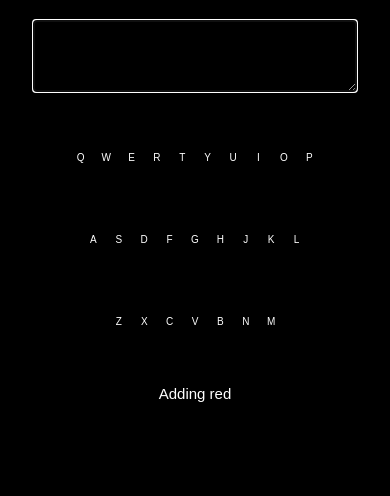
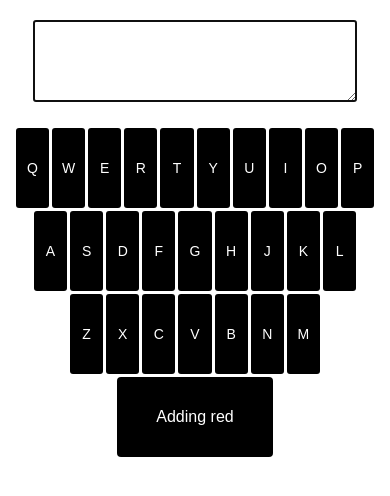
Before and after one commit to AutumnBasinger/colorkeys, a React (Create React App) app: page / in a window 390 px wide. Shown: the top 496 px of the page. Built offline with nearby package versions, Linux system fonts and the light colour scheme.

Commit message:
Update key resizes

```diff
--- a/src/App.css
+++ b/src/App.css
@@ -10,7 +10,7 @@
 .keyStyle {
   width: 80px;
   height: 80px;
-  margin: 3px;
+  margin: 2.5px;
   font-size: 25px;
   color: white;
   border: none;
@@ -20,7 +20,7 @@
 .spaceStyle {
   width: 360px;
   height: 80px;
-  margin: 3px;
+  margin: 2.5px;
   border-radius: 8px;
   font-size: 25px;
   color: white;
@@ -30,62 +30,54 @@
 
 .textStyle {
   height: 70px;
-  width: 80%;
+  width: 750px;
   padding: 5px;
   margin: 20px;
   font-size: 16px;
 }
 
-@media (max-width: 950px) {
+@media (max-width: 900px) {
   .keyStyle {
-    width: 6%;
-    margin: 2px;
+    width: 8.5%;
     border-radius: 6px;
-    font-size: 20px;
+    font-size: 22px;
   }
   .spaceStyle {
-    width: 30%;
-    height: 60px;
-    margin: 2px;
+    width: 40%;
     border-radius: 6px;
-    font-size: 20px;
+    font-size: 22px;
+  }
+  .textStyle {
+    width: 80%;
   }
 }
 
-@media (max-width: 600px) {
+@media (max-width: 650px) {
   .keyStyle {
     height: 80px;
-    margin: 1.5px;
+    margin: 2px;
     border-radius: 5px;
-    font-size: 15px;
+    font-size: 18px;
   }
   .spaceStyle {
     border-radius: 5px;
-    font-size: 15px;
-    margin: 1.5px;
+    margin: 2px;
+    font-size: 18px;
   }
   .textStyle {
     font-size: 14px;
   }
 }
 
-@media (max-width: 400px) {
+@media (max-width: 500px) {
   .keyStyle {
-    font-size: 10px;
-    border-radius: 0px;
-    margin: 1px;
+    font-size: 14px;
+    border-radius: 3px;
+    margin: 1.5px;
   }
   .spaceStyle {
-    border-radius: 0px;
-    width: 120px;
-  }
-  .textStyle {
-    height: 60px;
-    font-size: 12px;
-    background-color: black;
-    color: white;
-  }
-  body {
-    background-color: black;
+    border-radius: 4px;
+    margin: 1.5px;
+    font-size: 16px;
   }
 }
```
